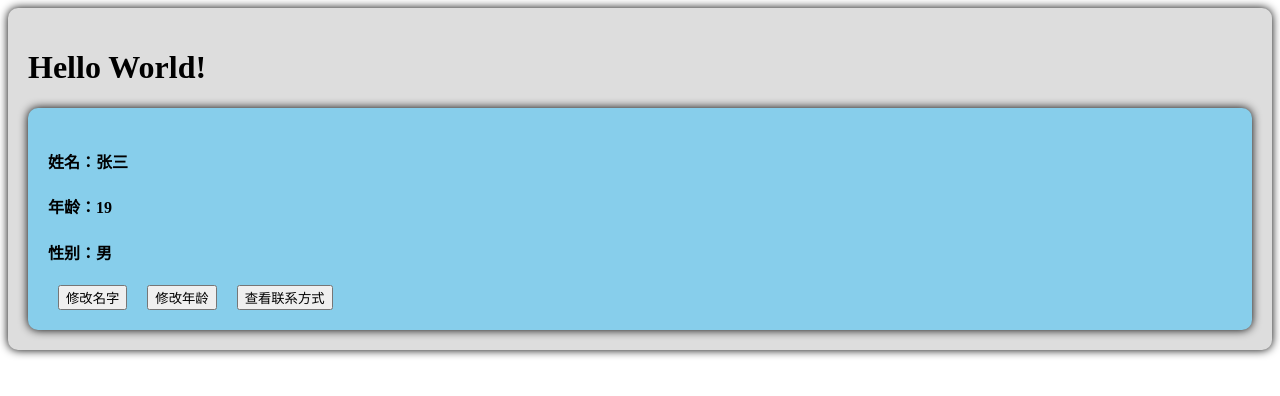
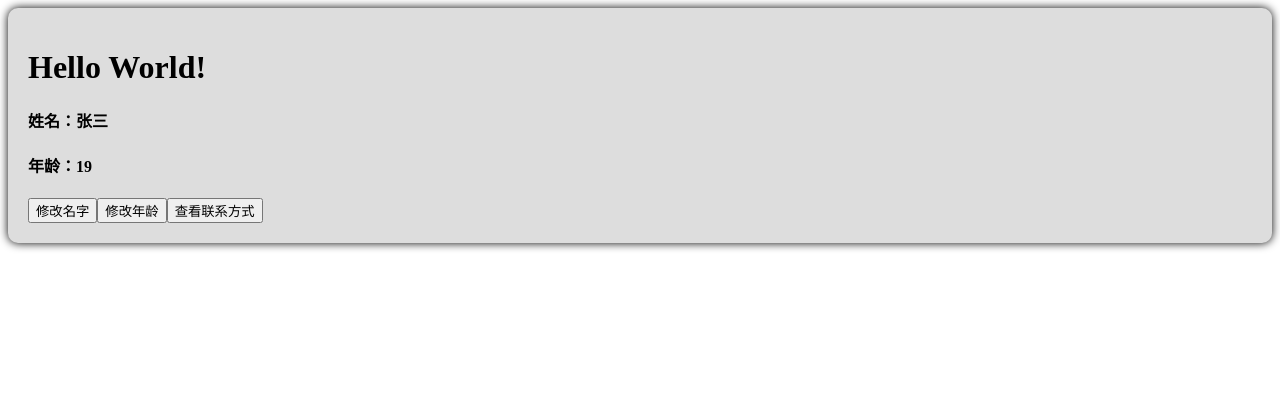
Before and after one commit to LYLMagui/vue3-init, a Vue app: page / in a window 1280 px wide. Shown: the top 396 px of the page. Built offline with nearby package versions, Linux system fonts and the light colour scheme.

Commit message:
『007. setup概述』 『008. setup的返回值』

```diff
--- a/src/components/person.vue
+++ b/src/components/person.vue
@@ -2,7 +2,6 @@
   <div class="person">
     <h4>姓名：{{ name }}</h4>
     <h4>年龄：{{ age }}</h4>
-    <h4>性别：{{ sex }}</h4>
     <button @click="changeName">修改名字</button>
     <button @click="changeAge">修改年龄</button>
     <button @click="showTel">查看联系方式</button>
@@ -12,36 +11,28 @@
 <script lang="ts">
 export default {
   name: "person",
-  data() {
-    return {
-      name: "张三",
-      age: 19,
-      sex: "男",
-      tel: 123123123,
-    };
-  },
-  methods: {
-    changeName() {
-      this.name = "zhang-san"
-    },
-    changeAge() {
-      this.age +=1
-    },
-    showTel() {
-      alert(this.tel);
-    },
-  },
+  setup() {
+    //数据
+    let name = "张三"
+    let age = 19
+    let tel = 1388888888
+
+    //方法
+    function changeName() {
+      name = "zhang-san"
+    }
+
+    function changeAge() {
+      age += 1
+    }
+
+    function showTel() {
+      alert(tel)
+    }
+
+    return {name,age,changeName,changeAge,showTel}
+
+  }
+
 };
 </script>
-
-<style>
-.person {
-  background-color: skyblue;
-  box-shadow: 0 0 10px;
-  border-radius: 10px;
-  padding: 20px;
-}
-button{
-  margin: 0 10px;
-}
-</style>
```
